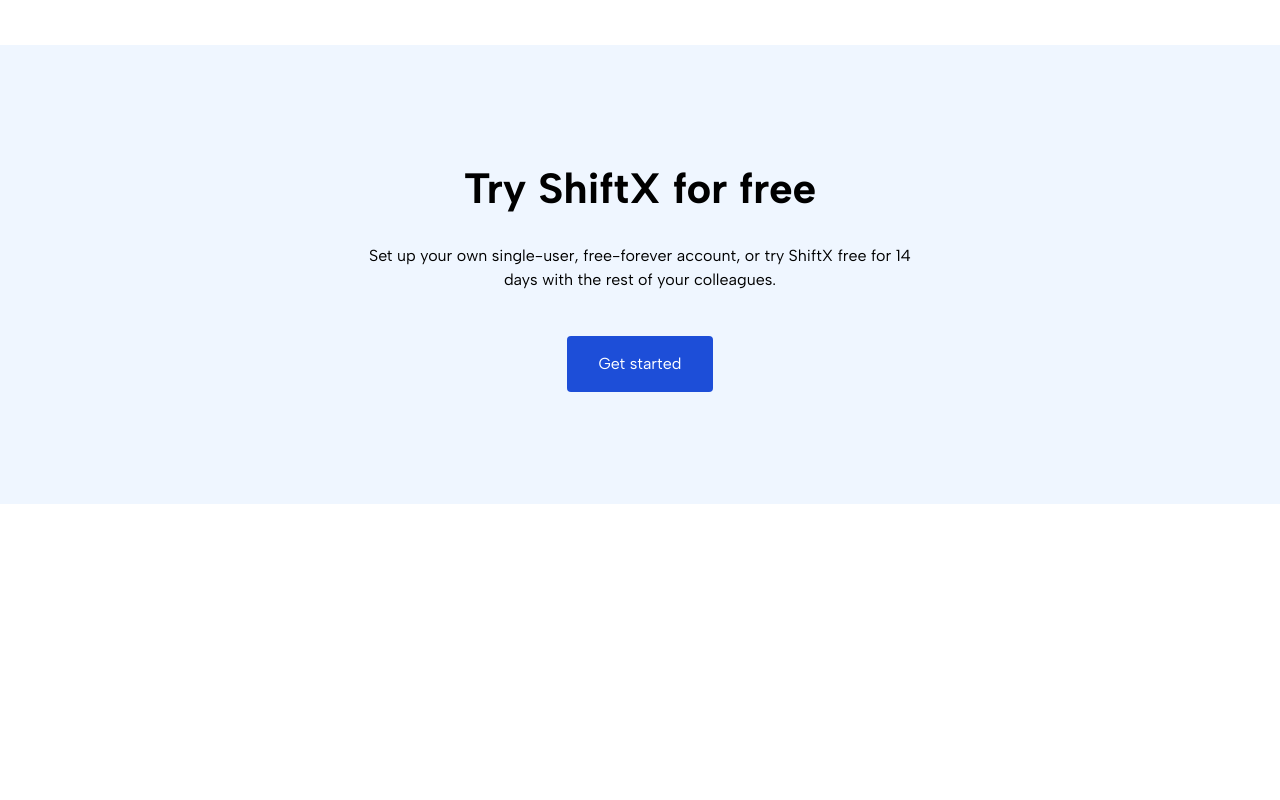
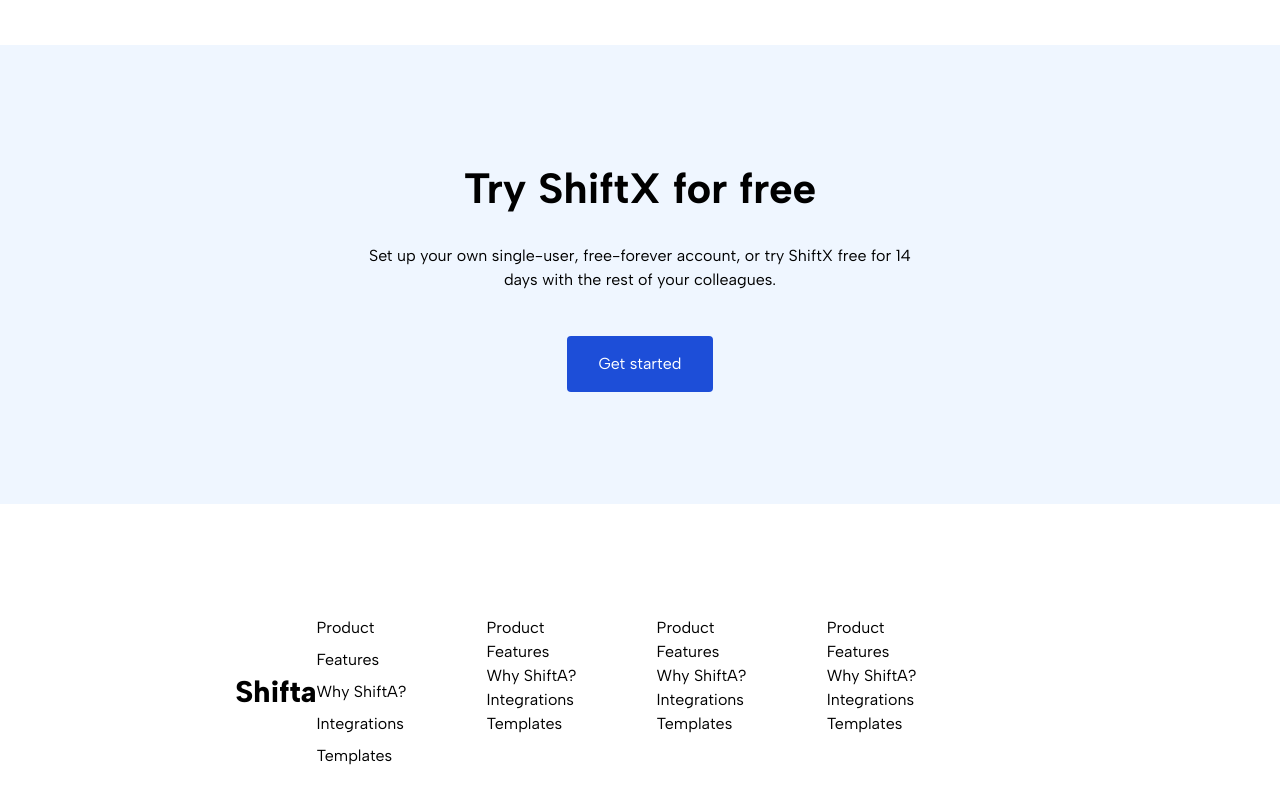
Before and after one commit to franicon/shift-a, a Vue app: page / in a window 1280 px wide. Shown: the part 2254-3054 px from the top of the page. Before the commit the page ends 2982 px from the top, so only its background shows below. Built offline with nearby package versions, Linux system fonts and the light colour scheme.

Commit message:
feat:development
* build landing page

```diff
--- a/src/components/home/Banner.vue
+++ b/src/components/home/Banner.vue
@@ -124,7 +124,41 @@
       <button class="btn-blue mt-5">Get started</button>
     </div>
   </section>
-  <footer class="py-28 max-w-6xl"></footer>
+  <footer class="py-28 max-w-6xl">
+    <div class="flex flex-col lg:flex-row justify-center items-center">
+      <h1 class=" font-extrabold text-3xl">Shifta</h1>
+      <div class="flex space-x-20 flex-col lg:flex-row">
+        <div class="space-y-2">
+          <h1 class="">Product</h1>
+          <p class="">Features</p>
+          <p class="">Why ShiftA?</p>
+          <p class="">Integrations</p>
+          <p class="">Templates</p>
+        </div>
+        <div class="">
+          <h1 class="">Product</h1>
+          <p class="">Features</p>
+          <p class="">Why ShiftA?</p>
+          <p class="">Integrations</p>
+          <p class="">Templates</p>
+        </div>
+        <div class="">
+          <h1 class="">Product</h1>
+          <p class="">Features</p>
+          <p class="">Why ShiftA?</p>
+          <p class="">Integrations</p>
+          <p class="">Templates</p>
+        </div>
+        <div class="">
+          <h1 class="">Product</h1>
+          <p class="">Features</p>
+          <p class="">Why ShiftA?</p>
+          <p class="">Integrations</p>
+          <p class="">Templates</p>
+        </div>
+      </div>
+    </div>
+  </footer>
 </template>
 
 <script>
--- a/tailwind.config.js
+++ b/tailwind.config.js
@@ -2,17 +2,17 @@
 module.exports = {
     content: ["./index.html", "./src/**/*.{vue,js,ts,jsx,tsx}"],
     theme: {
-        extend: {},
+        extend: {
+            fontSize: {
+                '6xl': ['3.75rem', {
+                    lineHeight: '5rem',
+                }],
+                '5xl': ['2.65rem'],
+            }
+        },
         fontFamily: {
             sans: ["Albert Sans", "sans-serif"],
         },
-        fontSize: {
-            '6xl': ['3.75rem', {
-                lineHeight: '5rem',
-            }],
-            '5xl': ['2.65rem'],
-        }
-
     },
     plugins: [],
 };
```
